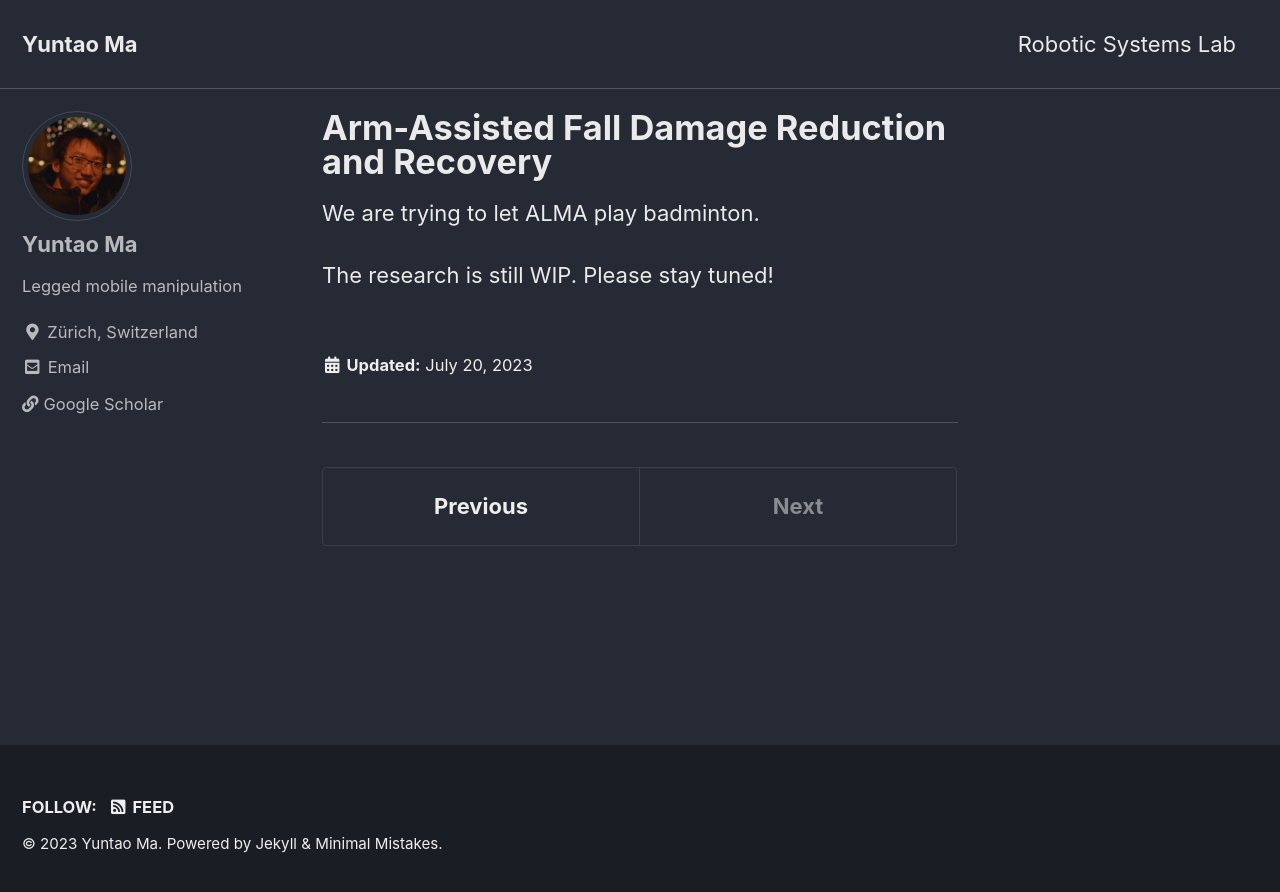
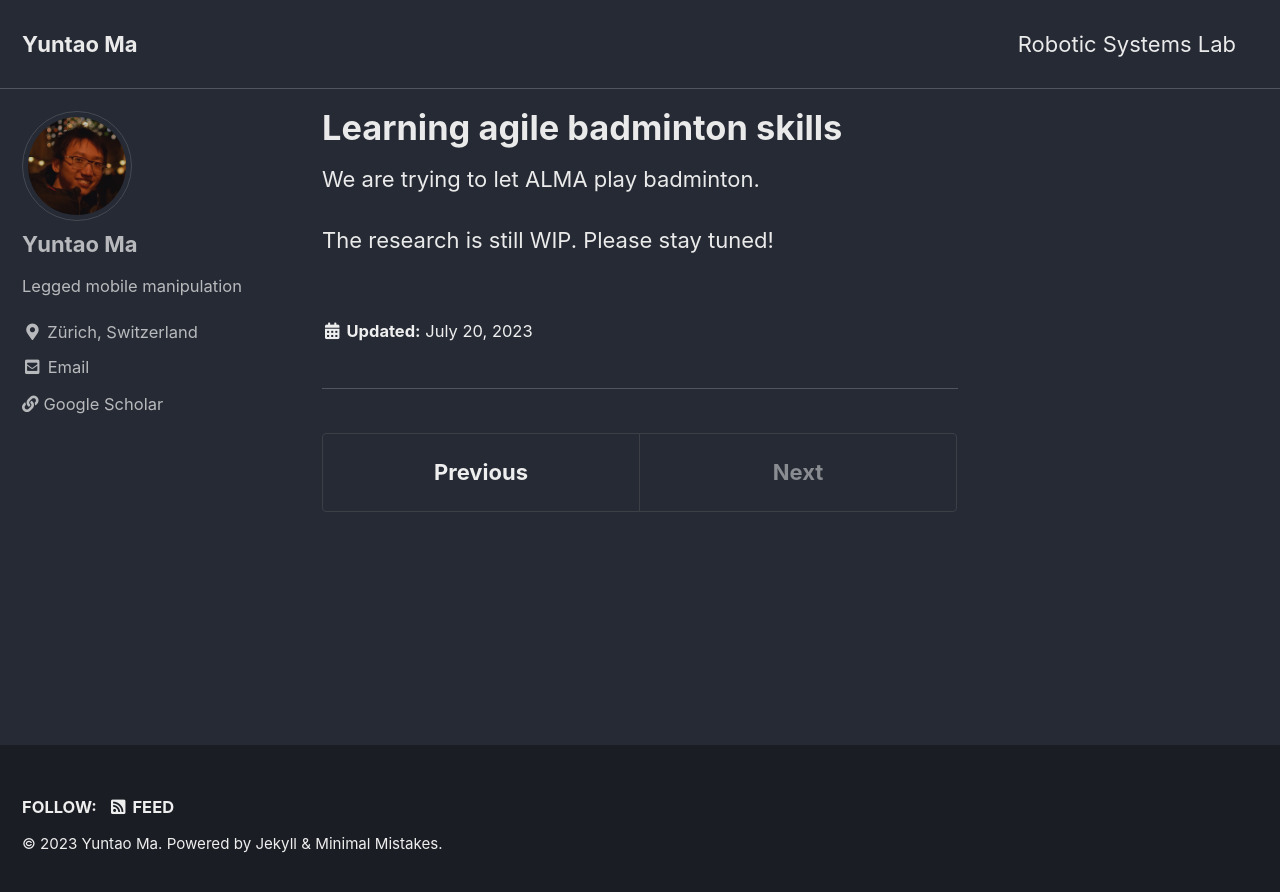
Before and after one commit to articuno144/articuno144.github.io, a Jekyll site: the page built from _posts/2023-07-20-Learning-agile-badminton-skills.md, in a window 1280 px wide. Shown: the top 892 px of the page. Built offline with Jekyll 4.4.1, drawn with Linux system fonts in a browser that asks for light colours; cached includes are drawn as plain includes.

Commit message:
title fix

```diff
--- a/_posts/2023-07-20-Learning-agile-badminton-skills.md
+++ b/_posts/2023-07-20-Learning-agile-badminton-skills.md
@@ -1,5 +1,5 @@
 ---
-title:  "Arm-Assisted Fall Damage Reduction and Recovery"
+title:  "Learning agile badminton skills"
 header:
   image: /assets/badminton/exp_feb.gif
 ---
```
